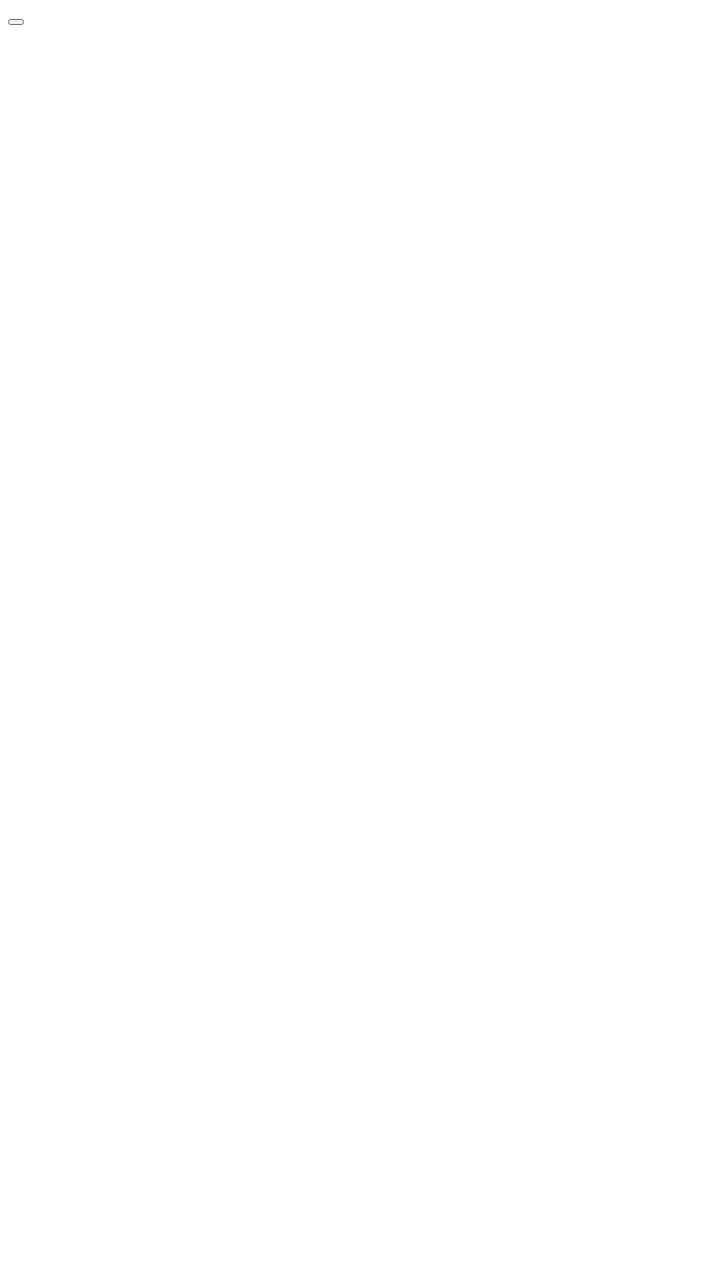
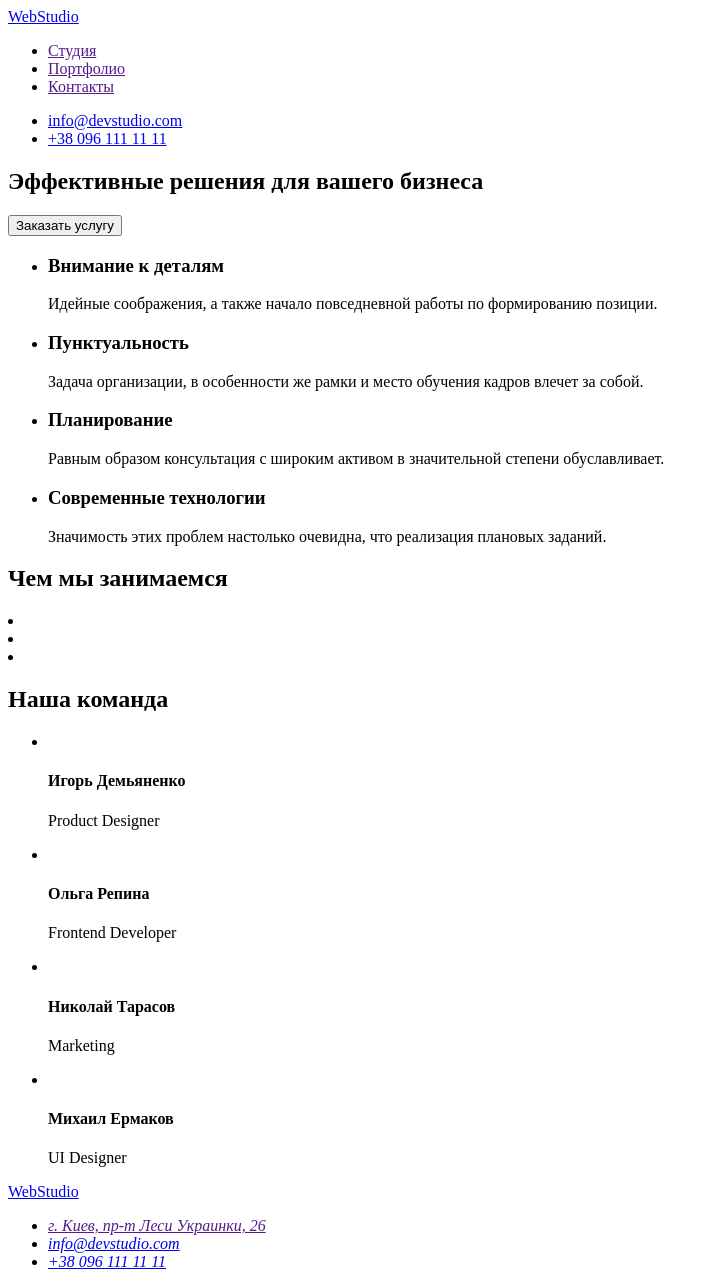
Before and after one commit to mikadem/goit-markup-hw-01, a plain HTML site: page index.html in a window 1280 px wide. Shown: the whole page, without its empty margins (0-719 px from the left). Before the commit the page ends 800 px from the top, so only its background shows below. Drawn offline with Linux system fonts and the light colour scheme.

Commit message:
Update index.html

```diff
--- a/index.html
+++ b/index.html
@@ -1,27 +1,101 @@
 <!DOCTYPE html>
 <html lang="en">
+
 <head>
   <meta charset="UTF-8">
   <meta http-equiv="X-UA-Compatible" content="IE=edge">
   <meta name="viewport" content="width=device-width, initial-scale=1.0">
   <title>Document</title>
 </head>
+
 <body>
   <header>
-
+    <a href="/">WebStudio</a>
+    <nav>
+      <ul>
+        <li><a href="">Студия</a></li>
+        <li><a href="">Портфолио</a></li>
+        <li><a href="">Контакты</a></li>
+      </ul>
+    </nav>
+    <ul>
+      <li><a href="mailto:info@devstudio.com">info@devstudio.com</a></li>
+      <li><a href="tel:+38 096 111 11 11">+38 096 111 11 11</a></li>
+    </ul>
   </header>
   <main>
-    <section class="clients">
-      <button type="button"></button>
+    <section>
+      <h1>Эффективные решения для вашего бизнеса</h1>
+      <button type="button">Заказать услугу</button>
     </section>
-    <section></section>
-    <section></section>
-    <section></section>
-
-
+    <section>
+      <ul>
+        <li>
+          <h3>Внимание к деталям</h3>
+          <p>Идейные соображения, а также начало повседневной работы по формированию позиции.</p>
+        </li>
+        <li>
+          <h3>Пунктуальность</h3>
+          <p>Задача организации, в особенности же рамки и место обучения кадров влечет за собой.</p>
+        </li>
+        <li>
+          <h3>Планирование</h3>
+          <p>Равным образом консультация с широким активом в значительной степени обуславливает.</p>
+        </li>
+        <li>
+          <h3>Современные технологии</h3>
+          <p>Значимость этих проблем настолько очевидна, что реализация плановых заданий.</p>
+        </li>
+      </ul>
+    </section>
+    <section>
+      <h2>Чем мы занимаемся</h2>
+      <li>
+        <img>
+      </li>
+      <li>
+        <img>
+      </li>
+      <li>
+        <img>
+      </li>
+    </section>
+    <section>
+      <h2>Наша команда</h2>
+      <ul>
+        <li>
+          <img>
+          <h4>Игорь Демьяненко</h4>
+          <p>Product Designer</p>
+        </li>
+        <li>
+          <img>
+          <h4>Ольга Репина</h4>
+          <p>Frontend Developer</p>
+        </li>
+        <li>
+          <img>
+          <h4>Николай Тарасов</h4>
+          <p>Marketing</p>
+        </li>
+        <li>
+          <img>
+          <h4>Михаил Ермаков</h4>
+          <p>UI Designer</p>
+        </li>
+      </ul>
+    </section>
   </main>
   <footer>
-    <address></address>
+    <a href="/">WebStudio</a>
+    <address>
+      <ul>
+        <li><a href="">г. Киев, пр-т Леси Украинки, 26</a></li>
+        <li><a href="mailto:info@devstudio.com">info@devstudio.com</a></li>
+        <li><a href="tel:+38 096 111 11 11">+38 096 111 11 11</a></li>
+      </ul>
+    </address>
   </footer>
 </body>
+
 </html>
```
